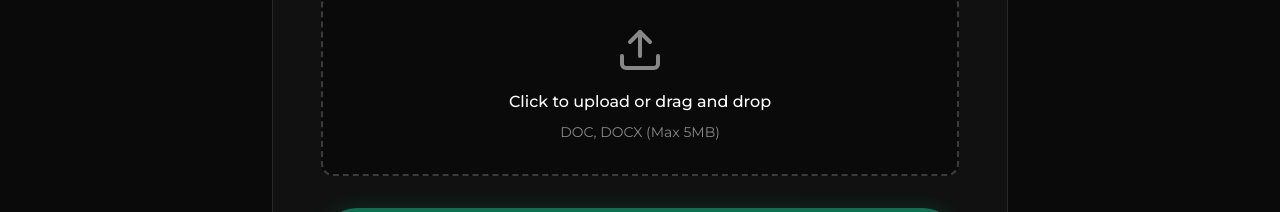
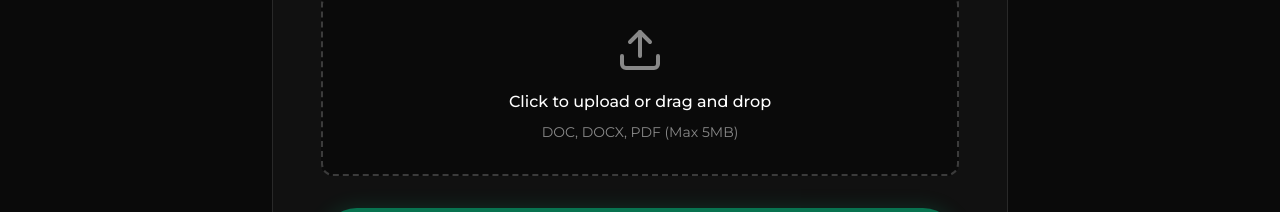
Before and after one commit to HafizTayyabNasir/elvionsolutions, a Next.js app: page /inernshipform in a window 1280 px wide. Shown: the part 1320-1532 px from the top of the page. Built offline with nearby package versions, Linux system fonts and the light colour scheme.

Commit message:
Internship PDF update

```diff
--- a/app/inernshipform/page.tsx
+++ b/app/inernshipform/page.tsx
@@ -66,8 +66,8 @@ export default function InternshipForm() {
                 setErrors({ ...errors, cv: "File size should be less than 5MB" });
                 return;
             }
-            if (!file.name.match(/\.(doc|docx)$/)) {
-                setErrors({ ...errors, cv: "Only DOC, and DOCX files are allowed" });
+            if (!file.name.match(/\.(doc|docx|pdf)$/i)) {
+                setErrors({ ...errors, cv: "Only DOC, DOCX, and PDF files are allowed" });
                 return;
             }
             setFileName(file.name);
@@ -432,11 +432,11 @@ export default function InternshipForm() {
                                 <label className={`block w-full bg-[#0a0a0a] border-2 ${errors.cv ? 'border-red-500' : 'border-dashed border-white/20'} rounded-xl p-8 text-center cursor-pointer hover:border-[#00d28d] hover:bg-[#00d28d]/5 transition-all duration-500 group`}>
                                     <Upload size={48} className="mx-auto mb-4 text-[#888] group-hover:text-[#00d28d] transition-colors duration-300" />
                                     <p className="text-white font-medium mb-2">Click to upload or drag and drop</p>
-                                    <p className="text-[#888] text-sm">DOC, DOCX (Max 5MB)</p>
+                                    <p className="text-[#888] text-sm">DOC, DOCX, PDF (Max 5MB)</p>
                                     <input
                                         type="file"
                                         onChange={handleFileChange}
-                                        accept=".doc,.docx"
+                                        accept=".doc,.docx,.pdf"
                                         className="hidden"
                                     />
                                 </label>
```
